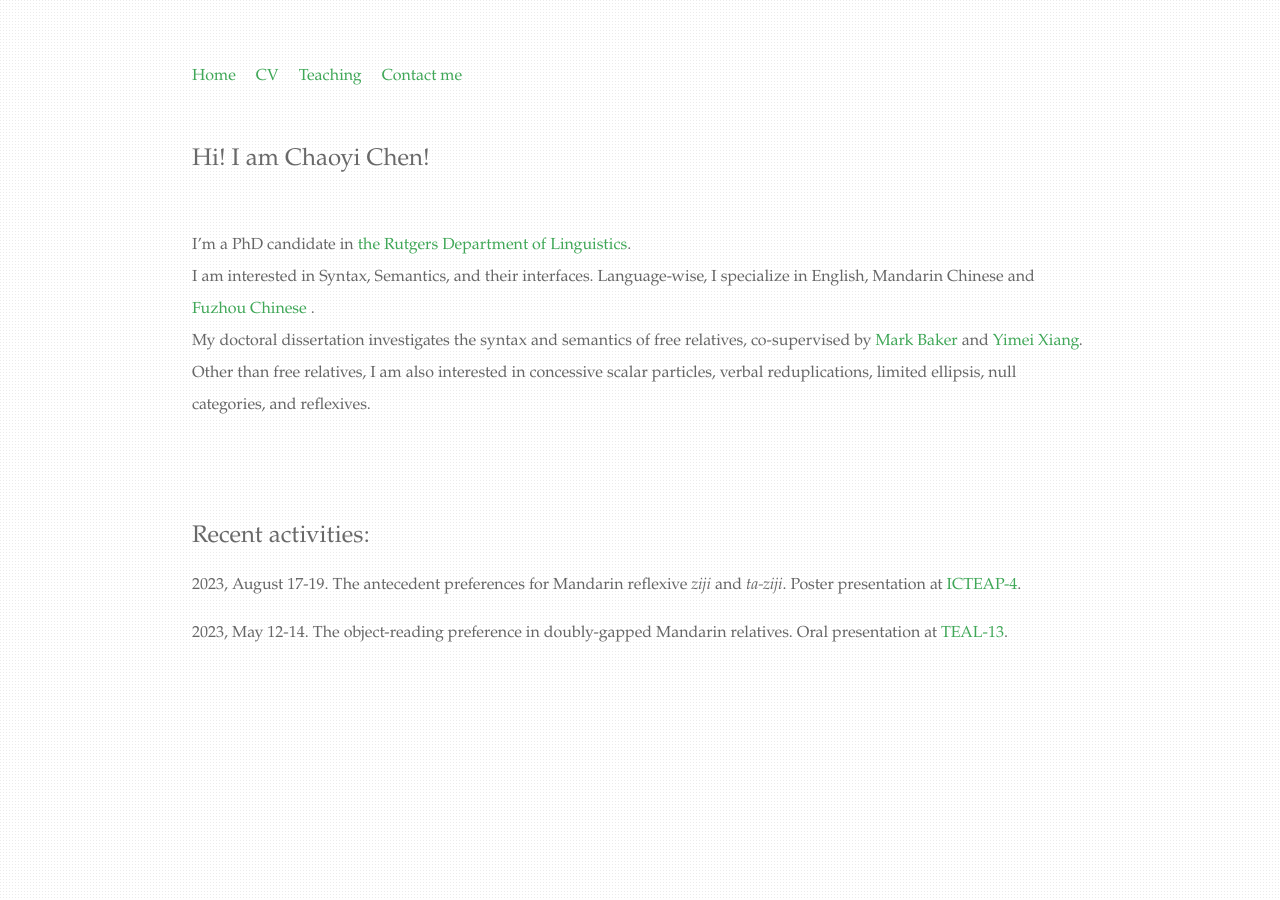
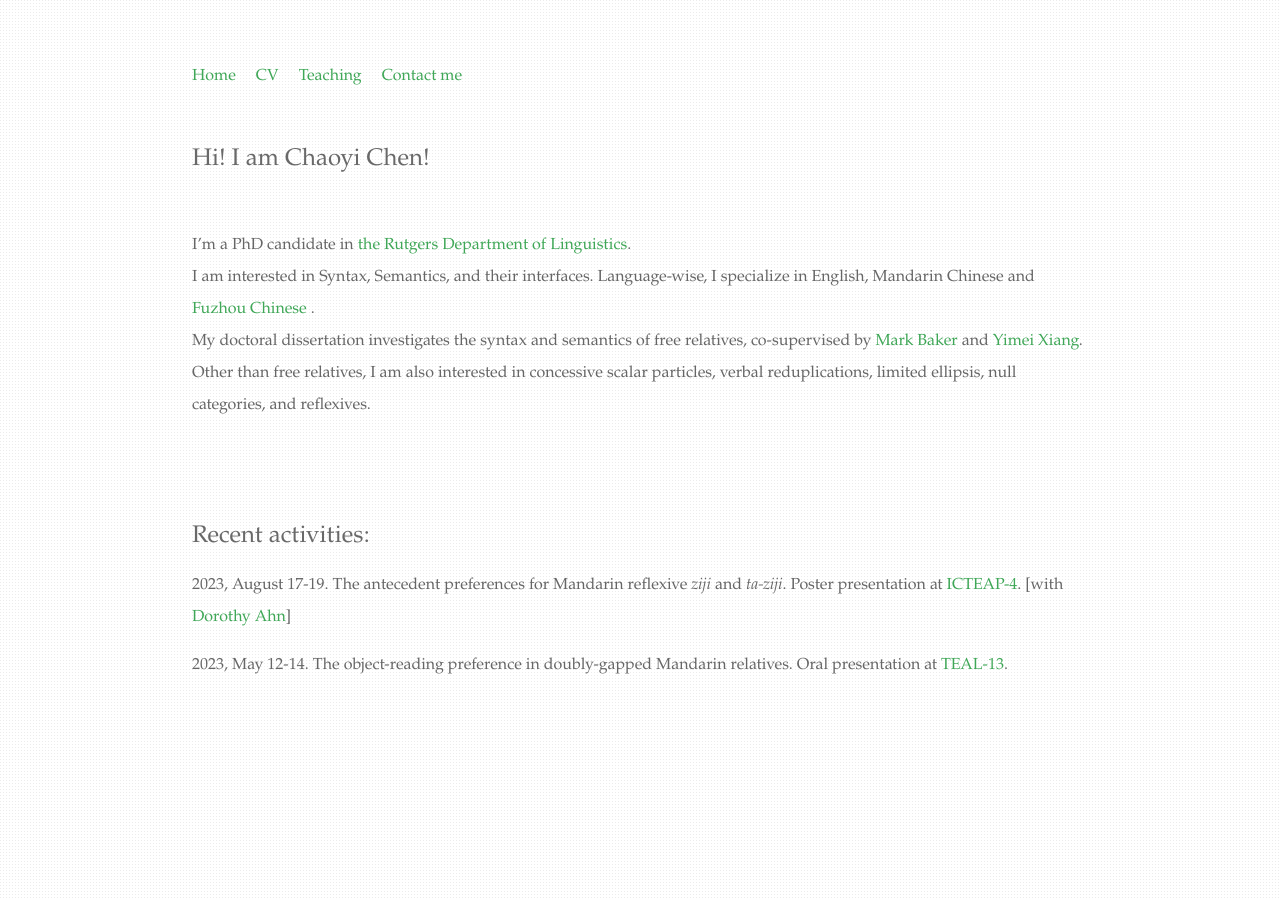
Before and after one commit to chaoyichen71/chaoyichen71.github.io, a Jekyll site: the page built from index.html, in a window 1280 px wide. Built offline with Jekyll 4.4.1, drawn with Linux system fonts in a browser that asks for light colours.

Commit message:
Update index.html

```diff
--- a/index.html
+++ b/index.html
@@ -14,6 +14,6 @@
 		</br>
 		<div class="blurb">
 			<h2>Recent activities:</h2>
-			<p>2023, August 17-19. The antecedent preferences for Mandarin reflexive <i>ziji</i> and <i>ta-ziji</i>. Poster presentation at <a href="https://sites.google.com/view/icteap4/home?authuser=0">ICTEAP-4</a>.
+			<p>2023, August 17-19. The antecedent preferences for Mandarin reflexive <i>ziji</i> and <i>ta-ziji</i>. Poster presentation at <a href="https://sites.google.com/view/icteap4/home?authuser=0">ICTEAP-4</a>. [with <a href="https://www.dorothyahn.com/">Dorothy Ahn</a>]
 			<p>2023, May 12-14. The object-reading preference in doubly-gapped Mandarin relatives. Oral presentation at <a href="https://sites.google.com/ntnueng.tw/teal13">TEAL-13</a>. </p>
 </div>
```
